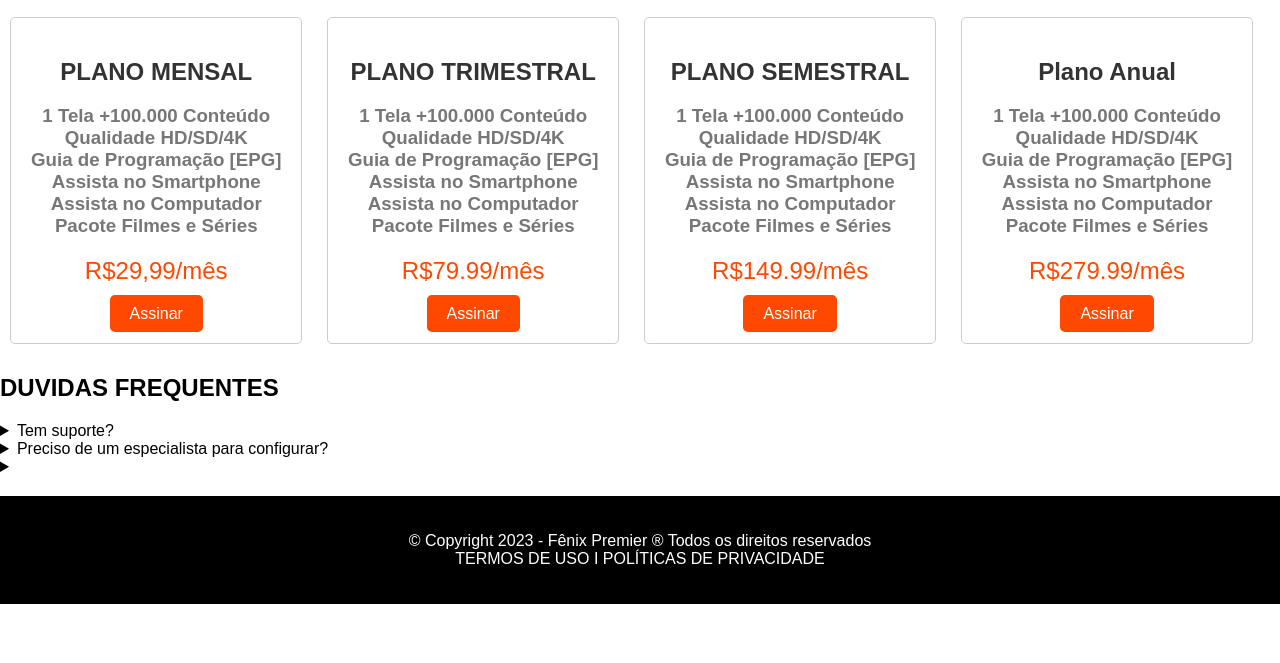
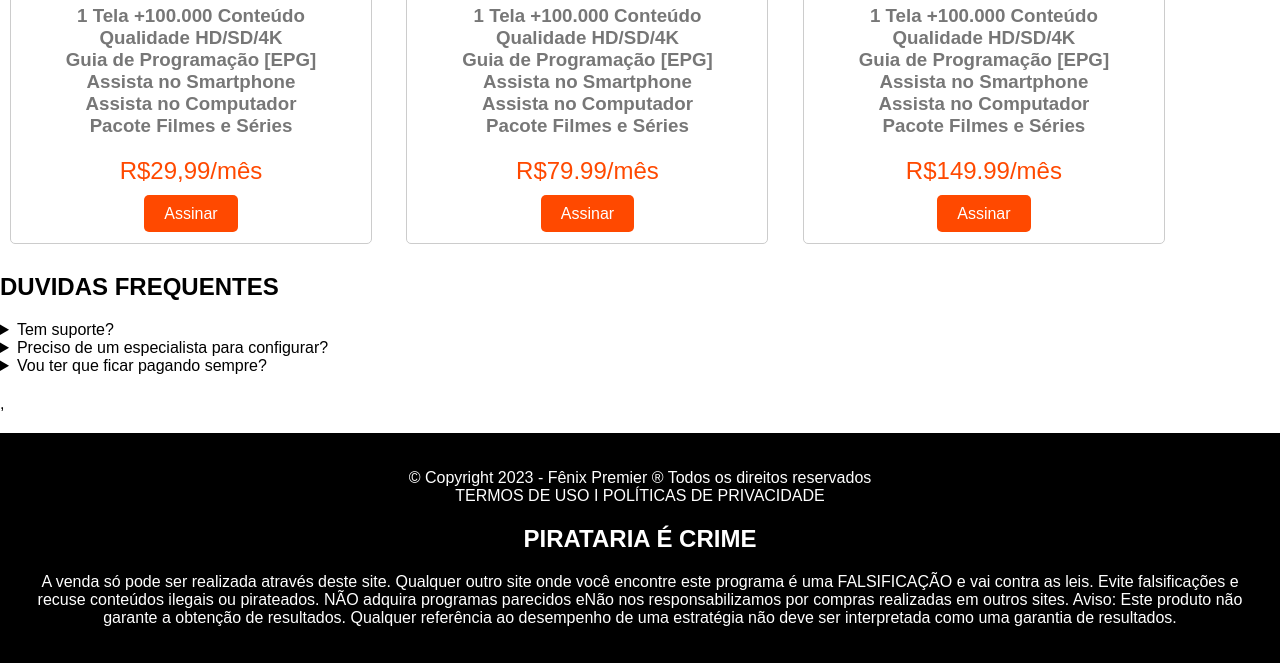
Before and after one commit to yuryaires/Site-IPTV, a plain HTML site: page index.html in a window 1280 px wide. Shown: the part 493-1156 px from the top of the page. Before the commit the page ends 1097 px from the top, so only its background shows below. Drawn offline with Linux system fonts and the light colour scheme.

Commit message:
Add files via upload

```diff
--- a/index.html
+++ b/index.html
@@ -1,6 +1,8 @@
 <!DOCTYPE html>
-<html>
+<html lang="en">
 <head>
+  <meta charset="UTF-8">
+  <meta name="viewport" content="width=device-width, initial-scale=1.0">
   <title>FÊNIX IPTV|MELHOR IPTV|MELHOR LISTA IPTV|IPTV BRASIL</title>
   <link rel="stylesheet" type="text/css" href="styles.css">
 </head>
@@ -17,8 +19,8 @@
       </ul>
     </nav>
   </header>
-<h1>ASSISTA SEUS PROGRAMAS FAVORITOS SEM TRAVAMENTO
-    A MELHOR LISTA DE CANAIS FILMES E SÉRIES DISPONÍVEIS EM UMA ÚNICA PLATAFORMA.</h1>
+
+
     <p>Se você está em busca de uma solução que permita assistir tudo o que deseja, a Fenix Premier é a resposta perfeita para você.</p>
         <button>Solicitar Teste Grátis</button>
         <h1>Quem nós somos ?</h1>
@@ -70,57 +72,44 @@
   </style>
 </head>
 <body>
+<style>
+    @media (max-width: 600px) {
+        .price-card {
+            display: block;
+            margin-bottom: 20px;
+        }
+    }
+    @media (min-width: 601px) {
+        .price-card {
+            display: inline-block;
+            width: 25%;
+            margin-right: 20px;
+            vertical-align: top;
+        }
+    }
+</style>
+
 <div class="price-card">
     <h2>PLANO MENSAL</h2>
-    <h3>1 Tela
-+100.000 Conteúdo<br>
-Qualidade HD/SD/4K<br>
-Guia de Programação [EPG]<br>
-Assista no Smartphone<br>
-Assista no Computador<br>
-Pacote Filmes e Séries</h3>
+    <h3>1 Tela +100.000 Conteúdo<br> Qualidade HD/SD/4K<br> Guia de Programação [EPG]<br> Assista no Smartphone<br> Assista no Computador<br> Pacote Filmes e Séries</h3>
     <div class="price">R$29,99/mês</div>
     <a href="#" class="btn">Assinar</a>
 </div>
 
 <div class="price-card">
     <h2>PLANO TRIMESTRAL</h2>
-    <h3>1 Tela
-+100.000 Conteúdo<br>
-Qualidade HD/SD/4K<br>
-Guia de Programação [EPG]<br>
-Assista no Smartphone<br>
-Assista no Computador<br>
-Pacote Filmes e Séries</h3>
+    <h3>1 Tela +100.000 Conteúdo<br> Qualidade HD/SD/4K<br> Guia de Programação [EPG]<br> Assista no Smartphone<br> Assista no Computador<br> Pacote Filmes e Séries</h3>
     <div class="price">R$79.99/mês</div>
     <a href="#" class="btn">Assinar</a>
 </div>
 
 <div class="price-card">
     <h2>PLANO SEMESTRAL</h2>
-    <h3>1 Tela
-+100.000 Conteúdo <br>
-Qualidade HD/SD/4K<br>
-Guia de Programação [EPG]<br>
-Assista no Smartphone<br>
-Assista no Computador<br>
-Pacote Filmes e Séries</h3>
+    <h3>1 Tela +100.000 Conteúdo<br> Qualidade HD/SD/4K<br> Guia de Programação [EPG]<br> Assista no Smartphone<br> Assista no Computador<br> Pacote Filmes e Séries</h3>
     <div class="price">R$149.99/mês</div>
     <a href="#" class="btn">Assinar</a>
 </div>
 
-  <div class="price-card">
-    <h2>Plano Anual</h2>
-    <h3>1 Tela
-+100.000 Conteúdo<br>
-Qualidade HD/SD/4K<br>
-Guia de Programação [EPG]<br>
-Assista no Smartphone<br>
-Assista no Computador<br>
-Pacote Filmes e Séries</h3>
-    <div class="price">R$279.99/mês</div>
-    <a href="#" class="btn">Assinar</a>
-  </div>
   <h2>DUVIDAS FREQUENTES</h2>
   <section>
     <details>
@@ -132,10 +121,18 @@ Pacote Filmes e Séries</h3>
       <p>Não, a intalação é simples e feita por você mesmo!</p>
     </details>
     <details>
-      <summary></summary>
+      <summary>Vou ter que ficar pagando sempre?</summary>
+      <p>Não, a gente não trabalha com sistema de fidelidade, não gostando do serviço o cliente está livre para testar outros.</p>
+  </section>
+  <section>
+    ,<summary></summary>
   </section>
   <footer>
     <p>© Copyright 2023 - Fênix Premier ® Todos os direitos reservados <br>TERMOS DE USO I POLÍTICAS DE PRIVACIDADE</p>
+    <h2>PIRATARIA É CRIME</h2>
+    <p>A venda só pode ser realizada através deste site. Qualquer outro site onde você encontre este programa é uma FALSIFICAÇÃO e vai contra as leis. Evite falsificações e recuse conteúdos ilegais ou pirateados. NÃO adquira programas parecidos eNão nos responsabilizamos por compras realizadas em outros sites.
+
+Aviso: Este produto não garante a obtenção de resultados. Qualquer referência ao desempenho de uma estratégia não deve ser interpretada como uma garantia de resultados.</p>
   </footer>
 
 </body>
--- a/styles.css
+++ b/styles.css
@@ -1,4 +1,4 @@
-/* styles.css */
+
 
 /* Estilos globais */
 body {
@@ -54,3 +54,9 @@ body {
     padding: 20px;
     text-align: center;
   }
+  @media screen and (max-width: 768px){
+    .produto-container{
+      width: 100%;
+      flex-direction: column;
+    }
+  }
```
Lines whose indentation alone changed are shown as unchanged.
